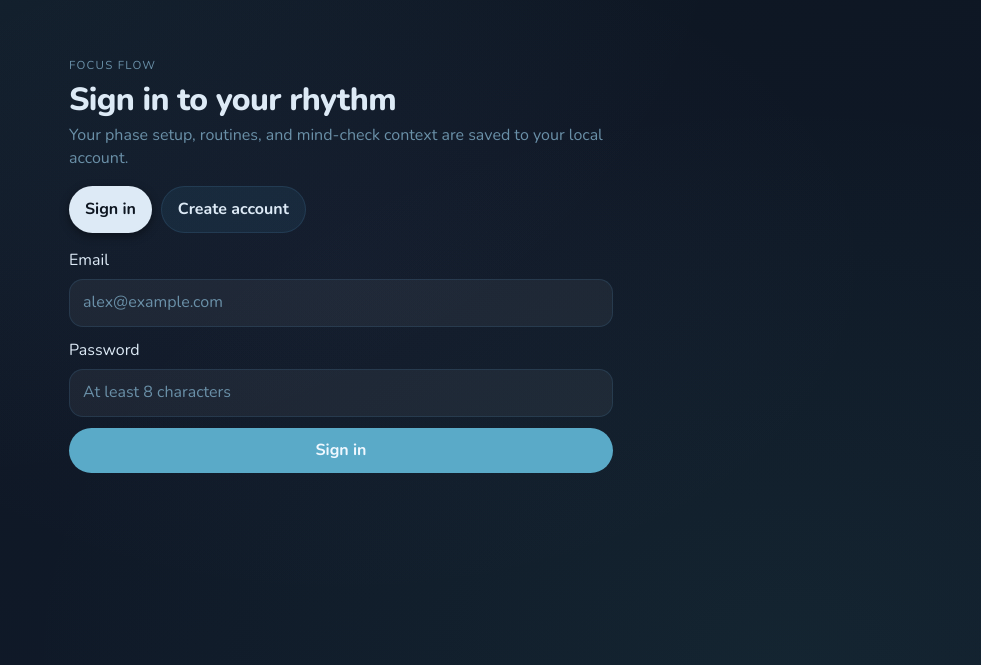
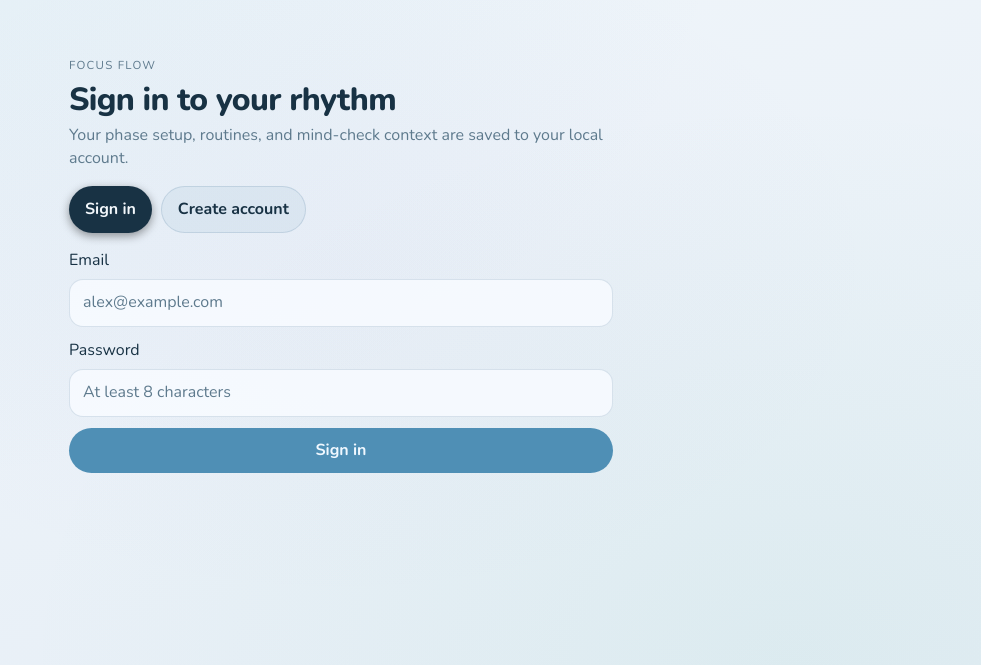
Before and after one commit to jkomg/task-manager, a React (Vite) app: page / in a window 1280 px wide. Shown: the part 135-800 px from the top of the page, without its empty margins (299-1280 px from the left). Built offline with nearby package versions, Linux system fonts and the light colour scheme; no server answers.

Commit message:
Backfill migrated session expiry and tune theme

```diff
--- a/src/styles.css
+++ b/src/styles.css
@@ -1,39 +1,39 @@
 @import url('https://fonts.googleapis.com/css2?family=Nunito:ital,wght@0,400;0,600;0,700;0,800;1,400&display=swap');
 
 :root {
-  color-scheme: dark;
-  font-family: "Nunito", "Avenir Next", "Segoe UI", sans-serif;
+  color-scheme: light dark;
+  font-family: "Nunito", ui-rounded, "SF Pro Rounded", "Avenir Next", "Segoe UI", sans-serif;
   line-height: 1.45;
   font-weight: 400;
   font-synthesis: none;
   text-rendering: optimizeLegibility;
   -webkit-font-smoothing: antialiased;
   -moz-osx-font-smoothing: grayscale;
-  --bg-0: #0d1520;
-  --bg-1: #101a2a;
-  --surface: #162032;
-  --surface-raised: #1c2d42;
-  --surface-strong: #1a2840;
-  --ink: #ddeaf6;
-  --muted: #6a90a8;
-  --line: rgba(80, 140, 180, 0.18);
-  --primary: #5aaac8;
-  --primary-strong: #4a92b0;
-  --secondary: #6bbfbf;
-  --secondary-strong: #57a8a8;
-  --ghost: rgba(60, 130, 170, 0.12);
+  --bg-0: #f2f7fb;
+  --bg-1: #e6eef6;
+  --surface: rgba(255, 255, 255, 0.82);
+  --surface-raised: rgba(255, 255, 255, 0.9);
+  --surface-strong: #f7fbff;
+  --ink: #183244;
+  --muted: #5e7a8d;
+  --line: rgba(72, 118, 150, 0.18);
+  --primary: #4f8fb5;
+  --primary-strong: #3e7c9f;
+  --secondary: #67aba4;
+  --secondary-strong: #4f938d;
+  --ghost: rgba(79, 143, 181, 0.08);
   --danger: #e06868;
-  --warm: #e07b5c;
-  --warm-light: rgba(224, 123, 92, 0.16);
-  --warm-border: rgba(224, 123, 92, 0.3);
+  --warm: #c77961;
+  --warm-light: rgba(199, 121, 97, 0.14);
+  --warm-border: rgba(199, 121, 97, 0.26);
 
   /* Phase accent colors — borrowed from job hunt badge system */
   --phase-1: #5aaac8;       /* Quiet Window → blue */
   --phase-1-dim: rgba(90, 170, 200, 0.13);
   --phase-2: #4cb896;       /* Activation Bridge → teal-green */
   --phase-2-dim: rgba(76, 184, 150, 0.13);
-  --phase-3: #9878d0;       /* Deep Window → purple */
-  --phase-3-dim: rgba(152, 120, 208, 0.13);
+  --phase-3: #7f8ed1;       /* Deep Window → soft indigo */
+  --phase-3-dim: rgba(127, 142, 209, 0.13);
   --phase-4: #e09060;       /* Body + Recovery → orange */
   --phase-4-dim: rgba(224, 144, 96, 0.13);
   --phase-5: #d4a855;       /* Afternoon Drift → gold */
@@ -48,6 +48,29 @@
   --health-drained-dim: rgba(224, 104, 104, 0.14);
 }
 
+@media (prefers-color-scheme: dark) {
+  :root {
+    --bg-0: #0d1520;
+    --bg-1: #101a2a;
+    --surface: #162032;
+    --surface-raised: #1c2d42;
+    --surface-strong: #1a2840;
+    --ink: #ddeaf6;
+    --muted: #6a90a8;
+    --line: rgba(80, 140, 180, 0.18);
+    --primary: #5aaac8;
+    --primary-strong: #4a92b0;
+    --secondary: #6bbfbf;
+    --secondary-strong: #57a8a8;
+    --ghost: rgba(60, 130, 170, 0.12);
+    --warm: #e07b5c;
+    --warm-light: rgba(224, 123, 92, 0.16);
+    --warm-border: rgba(224, 123, 92, 0.3);
+    --phase-3: #9878d0;
+    --phase-3-dim: rgba(152, 120, 208, 0.13);
+  }
+}
+
 * {
   box-sizing: border-box;
 }
@@ -62,6 +85,7 @@ body {
     radial-gradient(ellipse at 85% 100%, rgba(76, 184, 150, 0.07) 0, transparent 50%),
     radial-gradient(ellipse at 50% 50%, rgba(152, 120, 208, 0.04) 0, transparent 60%),
     linear-gradient(165deg, var(--bg-0) 0%, var(--bg-1) 100%);
+  background-attachment: fixed;
 }
 
 #root {
@@ -83,7 +107,7 @@ input {
   border: 1px solid var(--line);
   padding: 0.72rem 0.82rem;
   color: var(--ink);
-  background: rgba(255, 255, 255, 0.05);
+  background: color-mix(in srgb, var(--surface-strong) 88%, transparent);
 }
 
 input::placeholder {
@@ -213,7 +237,8 @@ button.small {
   border: 1px solid var(--line);
   background: var(--surface);
   padding: 1rem;
-  box-shadow: 0 1px 0 rgba(255,255,255,0.04) inset, 0 8px 32px rgba(0, 0, 0, 0.35);
+  backdrop-filter: blur(16px);
+  box-shadow: 0 1px 0 rgba(255,255,255,0.18) inset, 0 10px 30px rgba(28, 51, 74, 0.12);
 }
 
 .topbar-card,
```
Also changed, not shown: 2 other files (tests, documents, lock files or other folders).
